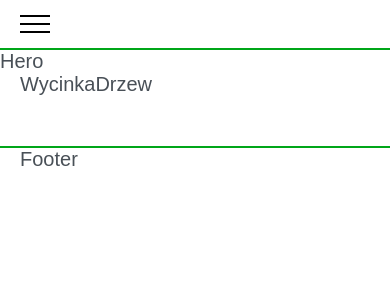
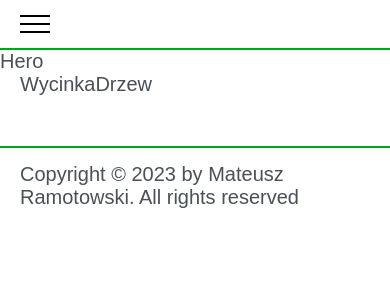
Before and after one commit to Mateusz-Ramotowski-Poland/Ramot-Ogrody-Webpage, a React (Create React App) app: page /#/wycinka-drzew in a window 390 px wide. Shown: the top 300 px of the page. Built offline with nearby package versions, Linux system fonts and the light colour scheme.

Commit message:
ROW-13 Simple footer responsive 300px - 1920px

```diff
--- a/src/components/Footer.module.scss
+++ b/src/components/Footer.module.scss
@@ -5,5 +5,5 @@
 .footer {
   border-top: 2px solid co.$primary;
   margin-top: va.$section-title-margin;
-  @include mi.container;
+  @include mi.container($padding-top-bottom: 1.5rem);
 }
--- a/src/components/Footer.tsx
+++ b/src/components/Footer.tsx
@@ -1,5 +1,13 @@
 import styles from "./Footer.module.scss";
 
 export const Footer = () => {
-  return <footer className={styles.footer}>Footer</footer>;
+  return (
+    <footer className={styles.footer}>
+      Copyright © 2023 by{" "}
+      <a href="https://mateusz-ramotowski-poland.github.io/portfolio-webpage/" target="_blank">
+        Mateusz Ramotowski
+      </a>
+      . All rights reserved
+    </footer>
+  );
 };
```
